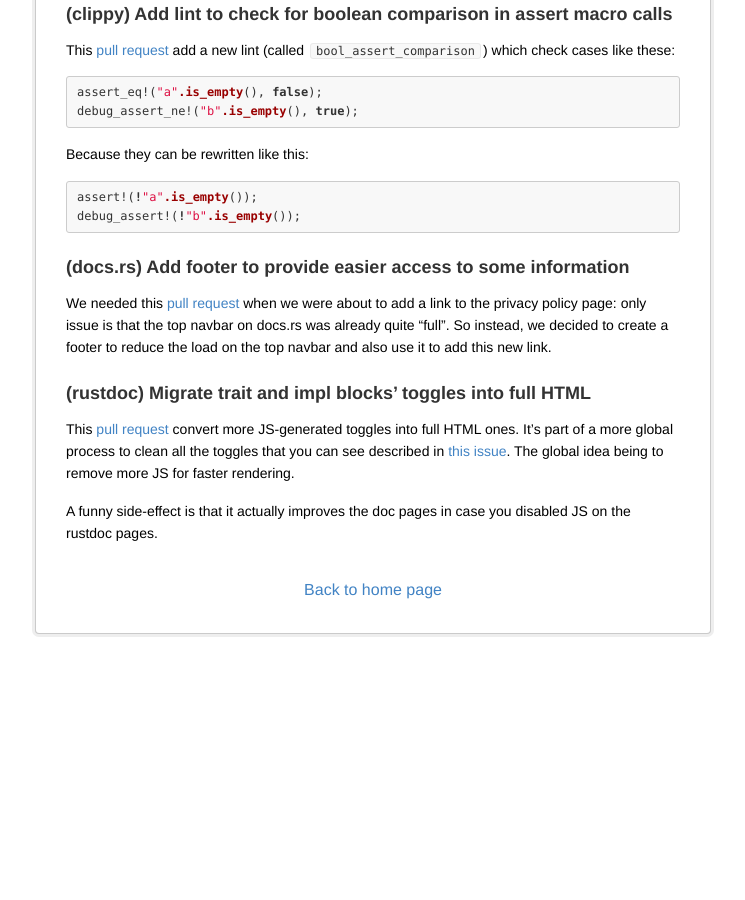
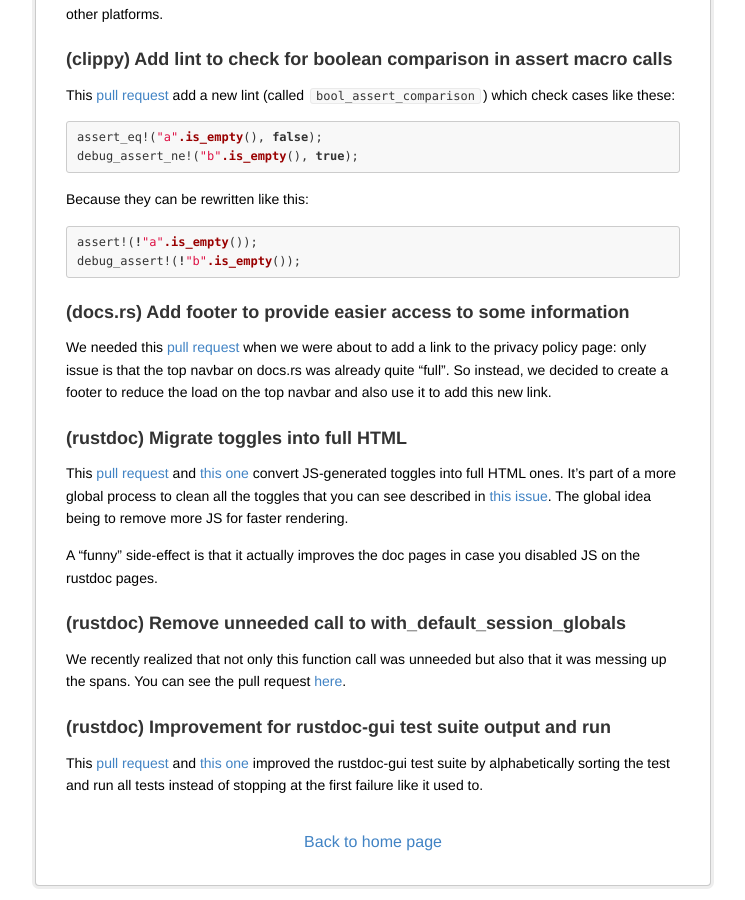
Before and after one commit to yijunyu/trusted-programming.github.io, a Jekyll site: the page built from articles/opensource-contributions.md, in a window 1280 px wide and 900 px high, scrolled down 3599 px. Shown: the whole window, without its empty margins (267-1012 px from the left). Built offline with Jekyll 4.4.1, drawn with Linux system fonts in a browser that asks for light colours; before the commit the page ends 4247 px from its top, so only the background shows below that; some of the changed text lies outside the part shown.

Commit message:
Add more contributions and more some WIP into contributions

```diff
--- a/articles/opensource-contributions.md
+++ b/articles/opensource-contributions.md
@@ -146,8 +146,16 @@
 
 We needed this [pull request](https://github.com/rust-lang/docs.rs/pull/1367) when we were about to add a link to the privacy policy page: only issue is that the top navbar on docs.rs was already quite "full". So instead, we decided to create a footer to reduce the load on the top navbar and also use it to add this new link.
 
-### (rustdoc) Migrate trait and impl blocks' toggles into full HTML
+### (rustdoc) Migrate toggles into full HTML
 
-This [pull request](https://github.com/rust-lang/rust/pull/84754) convert more JS-generated toggles into full HTML ones. It's part of a more global process to clean all the toggles that you can see described in [this issue](https://github.com/rust-lang/rust/issues/83332). The global idea being to remove more JS for faster rendering.
+This [pull request](https://github.com/rust-lang/rust/pull/84754) and [this one](https://github.com/rust-lang/rust/pull/85074) convert JS-generated toggles into full HTML ones. It's part of a more global process to clean all the toggles that you can see described in [this issue](https://github.com/rust-lang/rust/issues/83332). The global idea being to remove more JS for faster rendering.
 
-A funny side-effect is that it actually improves the doc pages in case you disabled JS on the rustdoc pages.
+A "funny" side-effect is that it actually improves the doc pages in case you disabled JS on the rustdoc pages.
+
+### (rustdoc) Remove unneeded call to with_default_session_globals
+
+We recently realized that not only this function call was unneeded but also that it was messing up the spans. You can see the pull request [here](https://github.com/rust-lang/rust/pull/84953).
+
+### (rustdoc) Improvement for rustdoc-gui test suite output and run
+
+This [pull request](https://github.com/rust-lang/rust/pull/85038) and [this one](https://github.com/rust-lang/rust/pull/84990) improved the rustdoc-gui test suite by alphabetically sorting the test and run all tests instead of stopping at the first failure like it used to.
```
Also changed, not shown: articles/work-in-progress.md (+0 -4 lines).
